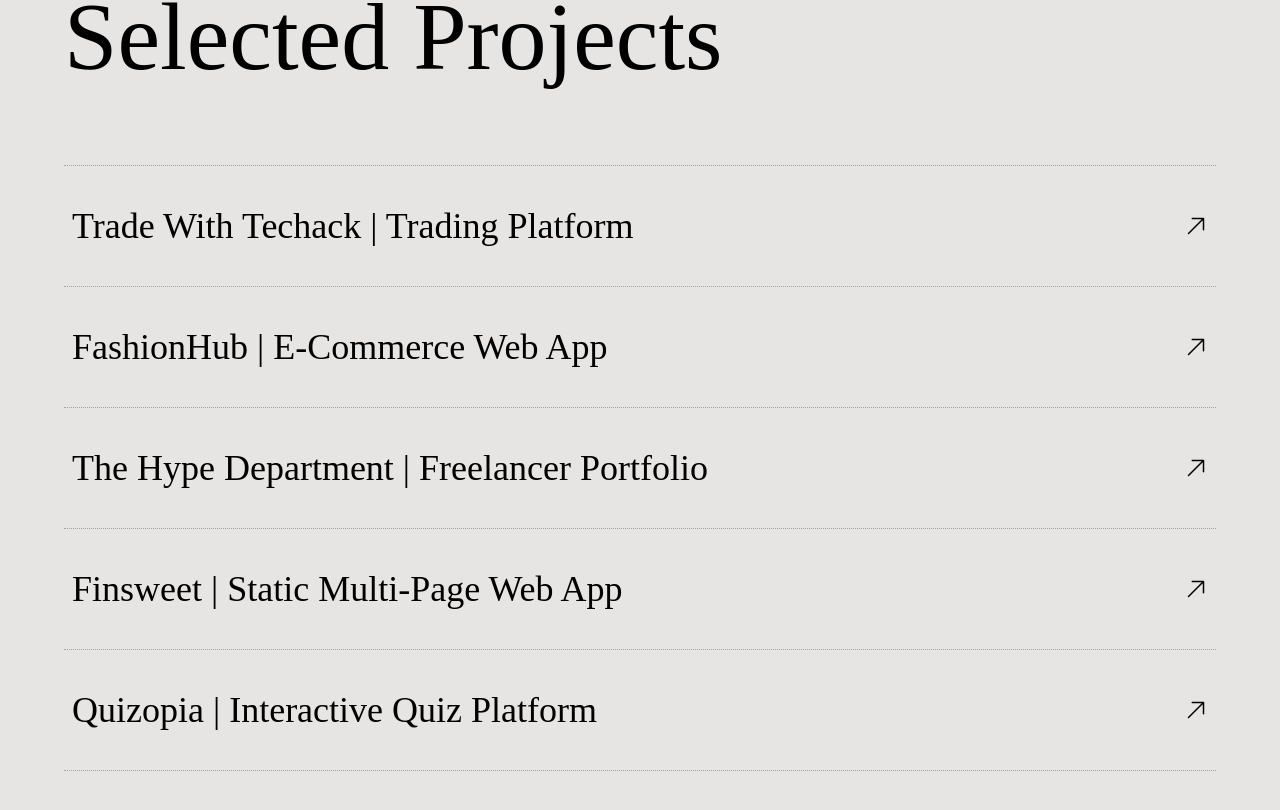
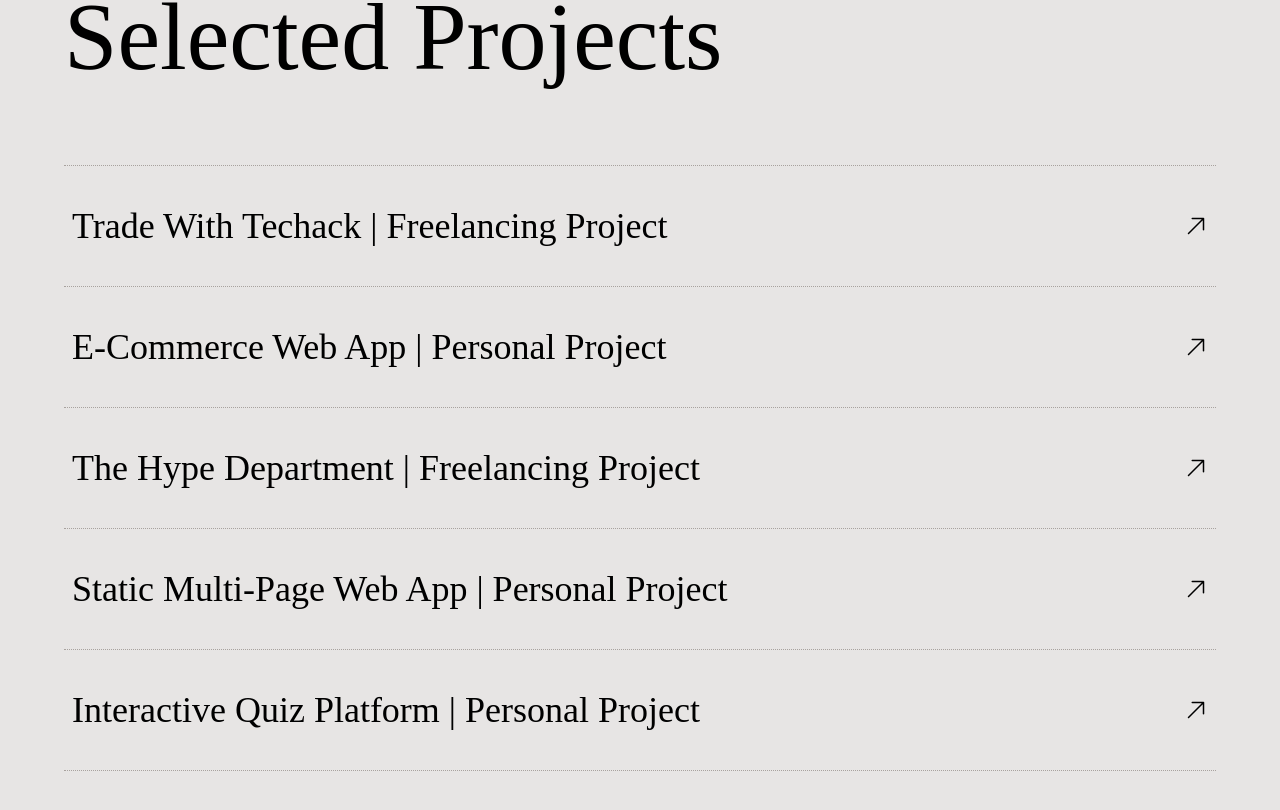
Before and after one commit to SurjeetMandal/surjeet_portfolio_3.0, a React (Vite) app: page / in a window 1280 px wide. Shown: the part 3632-4442 px from the top of the page. Built offline with nearby package versions, Linux system fonts and the light colour scheme; a web font is replaced by a local one.

Commit message:
New Project

```diff
--- a/src/components/Projects.jsx
+++ b/src/components/Projects.jsx
@@ -9,7 +9,7 @@ import { AppContext } from "../context/AppContext";
 
 const projects = [
   {
-    name: "Trade With Techack | Trading Platform",
+    name: "Trade With Techack | Freelancing Project",
     img: img6,
     details: `<span class="colorPara">A <span class="medium">comprehensive trading platform</span> designed for an experienced options trading instructor with 3+ years of expertise.
               The platform allows users to <span class="medium">purchase online courses</span>, subscribe to <span class="medium">premium Telegram trading channels</span>,
@@ -20,7 +20,7 @@ const projects = [
     liveLink: "https://tradewithtechack.com/",
   },
   {
-    name: "FashionHub | E-Commerce Web App",
+    name: "E-Commerce Web App | Personal Project",
     img: img3,
     details: `<span class="colorPara>A <span class="medium">modern e-commerce platform</span> designed for fashion enthusiasts,
               featuring a <span class="medium">responsive and visually appealing UI</span>.
@@ -32,7 +32,7 @@ const projects = [
     liveLink: "https://surjeet-simple-ecommerce-cart-site.netlify.app/",
   },
   {
-    name: "The Hype Department | Freelancer Portfolio",
+    name: "The Hype Department | Freelancing Project",
     img: img4,
     details: `<span class="colorPara">A <span class="medium">professional portfolio website</span> crafted for a freelancer to showcase their
               <span class="medium">projects, skills, and experience</span>.
@@ -43,7 +43,7 @@ const projects = [
     liveLink: "https://www.thehypedepartment.com/",
   },
   {
-    name: "Finsweet | Static Multi-Page Web App",
+    name: "Static Multi-Page Web App | Personal Project",
     img: img5,
     details: `<span class="colorPara">A <span class="medium">static multi-page web application</span> built to explore
               <span class="medium">React's component-based architecture</span>.
@@ -54,7 +54,7 @@ const projects = [
     liveLink: "https://surjeet-frontend1.netlify.app/",
   },
   {
-    name: "Quizopia | Interactive Quiz Platform",
+    name: "Interactive Quiz Platform | Personal Project",
     img: img1,
     details: `<span class="colorPara">An <span class="medium">interactive quiz application</span> designed to make learning fun and engaging.
               Features include a <span class="medium">visually appealing UI</span> based on the 60-30-10 color rule,
```
